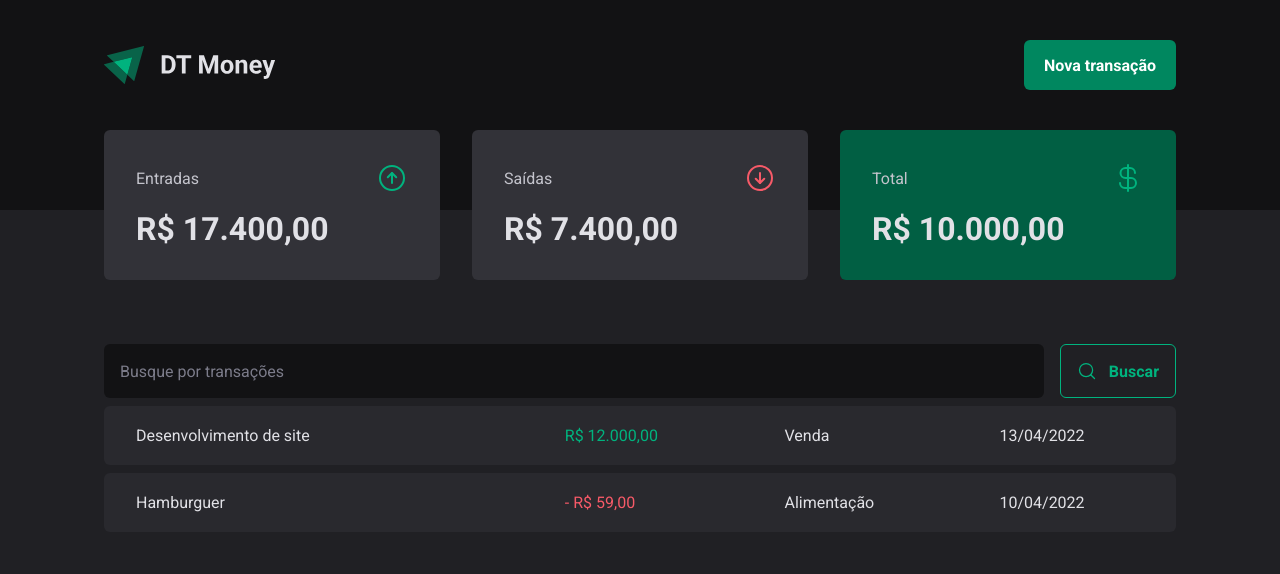
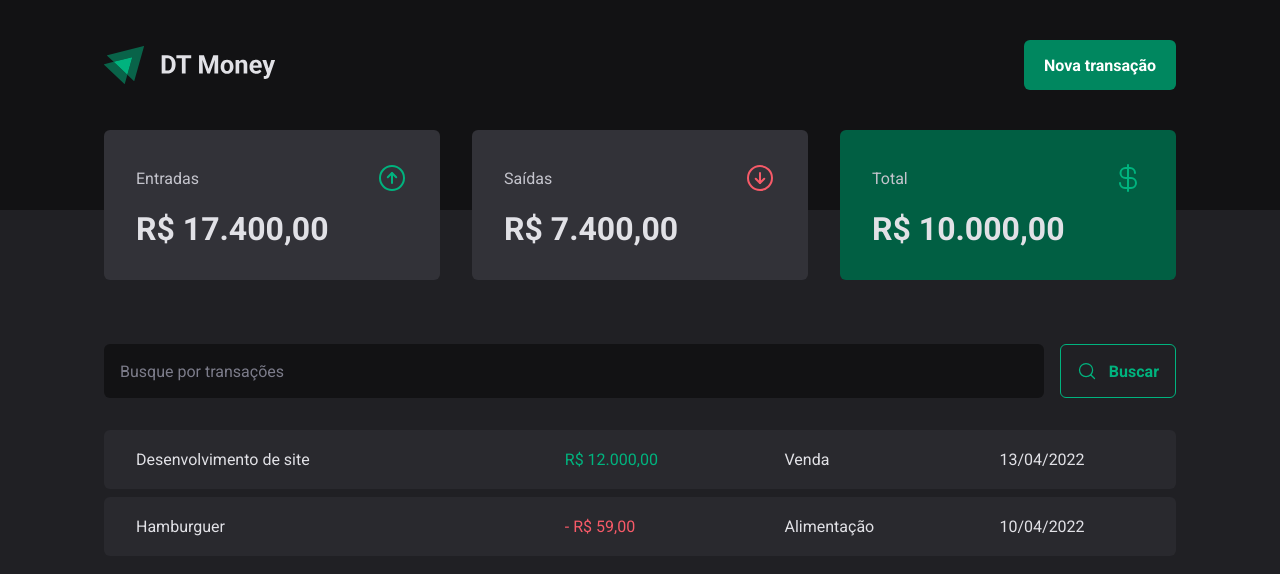
Before and after one commit to JVMedeiros/03-dt-money, a React (Vite) app: page / in a window 1280 px wide. Shown: the top 574 px of the page. Built offline with nearby package versions, Linux system fonts and the light colour scheme.

Commit message:
feat: implementing searchForm component styles

```diff
--- a/src/pages/Transactions/styles.ts
+++ b/src/pages/Transactions/styles.ts
@@ -13,7 +13,7 @@ export const TransactionsTable = styled.table`
   width: 100%;
   border-collapse: separate;
   border-spacing: 0 0.5rem;
-  /* margin-top: 1.5rem; */
+  margin-top: 1.5rem;
 `;
 
 export const TransactionsTableData = styled.td`
```
